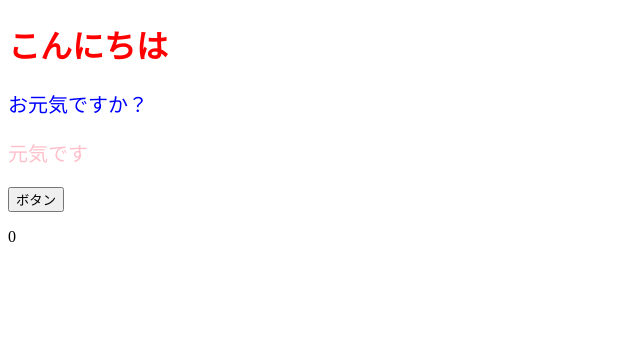
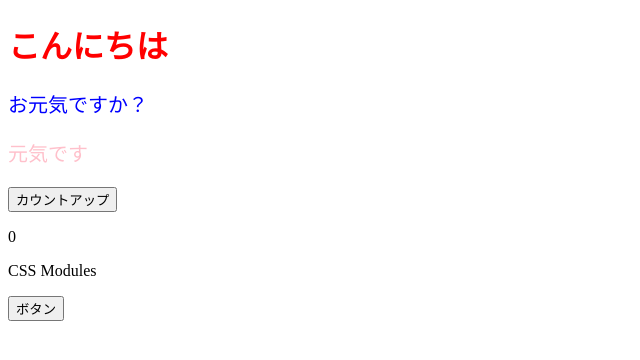
Before and after one commit to hiro881213/react-app, a React (Create React App) app: page / in a window 1280 px wide. Shown: the top 360 px of the page, without its empty margins (0-640 px from the left). Built offline with nearby package versions, Linux system fonts and the light colour scheme.

Commit message:
CSS用html生成

```diff
--- a/src/App.jsx
+++ b/src/App.jsx
@@ -7,10 +7,10 @@
     // Stateの定義
     const [num, setNum] = useState(0);
 
-    // numが変化したときの処理
-    useEffect(() => {
-        alert();
-    }, [num])
+    // // numが変化したときの処理
+    // useEffect(() => {
+    //     alert();
+    // }, [num])
 
 
     // ボタンクリック処理
@@ -23,14 +23,20 @@
 
     return (
         <>
-
             <h1 style = {{ color: "red" }}>こんにちは</h1>
 
             <ColoredMessage color = "blue">お元気ですか？</ColoredMessage>
             <ColoredMessage color = "pink">元気です</ColoredMessage>
 
-            <button onClick={onClickButton}>ボタン</button>
+            <button onClick={onClickButton}>カウントアップ</button>
             <p>{num}</p>
+
+            <div>
+                <p>CSS Modules</p>
+                <button>ボタン</button>
+            </div>
+
+
         </>
     );
 
```
